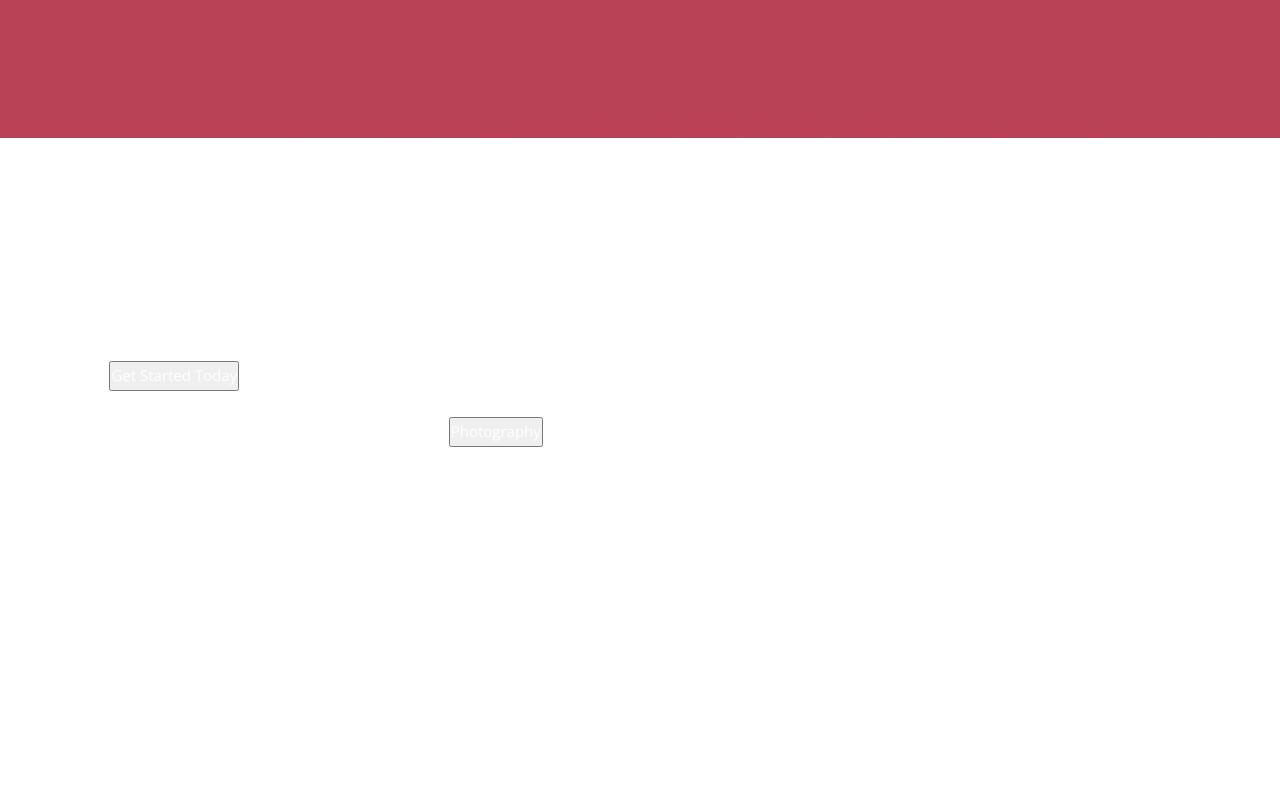
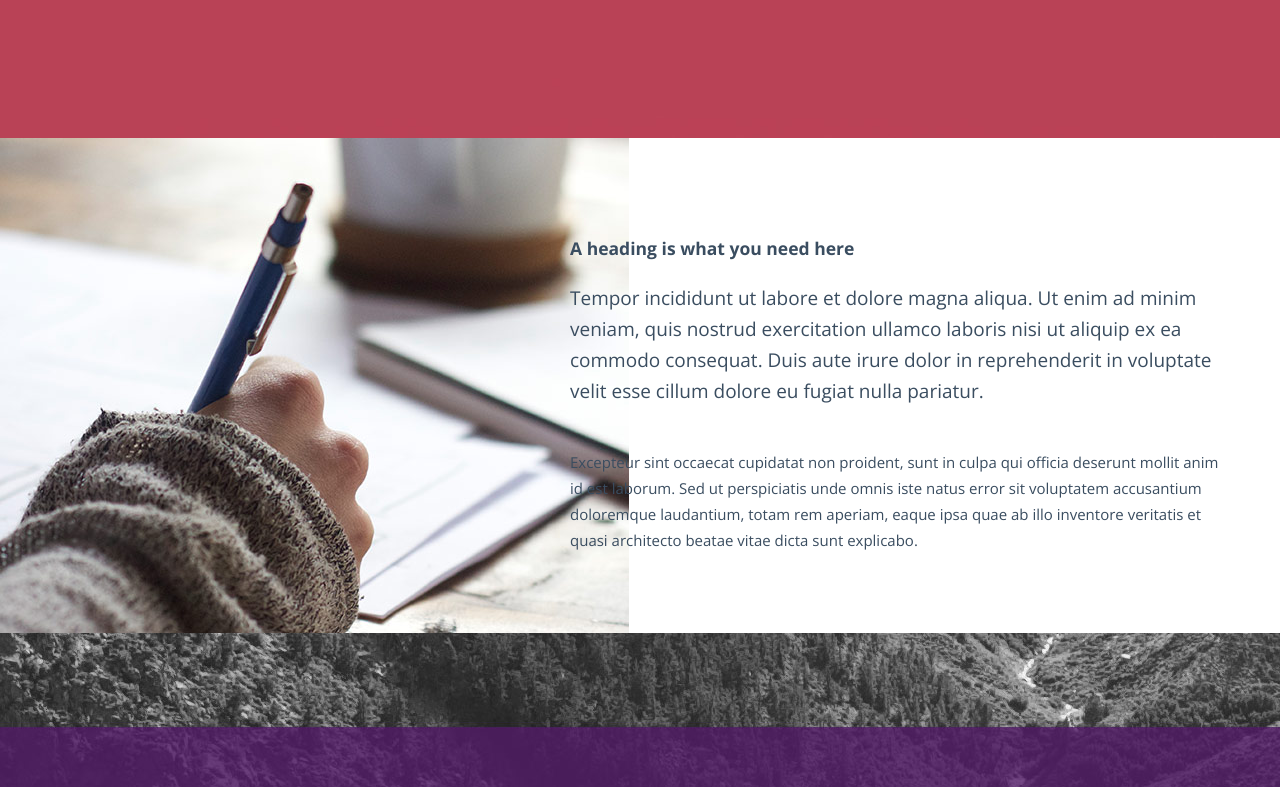
Before and after one commit to marcint87/pex, a website: page index.html in a window 1280 px wide. Shown: the part 1860-2647 px from the top of the page. Before the commit the page ends 2602 px from the top, so only its background shows below. Drawn offline with nearby package versions, Linux system fonts and the light colour scheme.

Commit message:
css styles for call to action section

```diff
--- a/index.html
+++ b/index.html
@@ -83,8 +83,8 @@
             </div>
         </section>
         <section class="text-section">
-            <div class="container">
-                <div class="wrapper">
+            <div class="container right">
+                <div class="text-section-wrapper">
                     <h3 class="text-section-heading">A heading is what you need here</h3>
                     <p class="text-section-text">Tempor incididunt ut labore et dolore magna aliqua. Ut enim ad minim veniam, quis nostrud exercitation ullamco laboris nisi ut aliquip ex ea commodo consequat. Duis aute irure dolor in reprehenderit in voluptate velit esse cillum dolore eu fugiat nulla pariatur. </p>
                     <p class="text-section-text-small">Excepteur sint occaecat cupidatat non proident, sunt in culpa qui officia deserunt mollit anim id est laborum. Sed ut perspiciatis unde omnis iste natus error sit voluptatem accusantium doloremque laudantium, totam rem aperiam, eaque ipsa quae ab illo inventore veritatis et quasi architecto beatae vitae dicta sunt explicabo.</p>
--- a/sass/main.scss
+++ b/sass/main.scss
@@ -14,6 +14,9 @@
 	margin: 0 auto;
 	display: flex;
 	justify-content: center;
+}
+.right {
+	justify-content: flex-end;
 }
 
 body {
@@ -148,6 +151,10 @@ body {
 	line-height: 1,41666667;
 }
 
+/* ==========================================================================
+   feature section
+   ========================================================================== */
+
 .feature {
 
 
@@ -182,10 +189,16 @@ body {
 
 }
 
+/* ==========================================================================
+   call-to-action section
+   ========================================================================== */
+
 .call-to-action {
 	background: url(../img/pink.jpg) no-repeat 0% 0%;
 
-	padding: 157px 0 194px;
+	// padding: 157px 0 194px;
+	padding: 157px 0 170px;
+
 }
 
 .text-block-wrapper {
@@ -218,7 +231,112 @@ body {
 	border: none;
 	border-radius: 10px;
 
+
 	background-color: #fff;
 	color: #d54c63
 
 }
+
+/* ==========================================================================
+   text section
+   ========================================================================== */
+
+
+.text-section {
+
+	display: flex;
+	justify-content: center;
+
+	background: #fff url(../img/hand.jpg) no-repeat 0% 0%;
+
+	padding-top: 95px;
+	// padding-bottom: 134px;
+	padding-bottom: 79px;
+
+	color: #3a4d60;
+}
+
+.text-section-wrapper {
+
+
+	width: 660px;
+}
+
+.text-section-heading {
+	font-weight: 700;
+
+	margin-bottom: 20px;
+}
+
+.text-section-text {
+	font-size: 19px;
+	line-height: 1.631578947368421;
+
+	margin-bottom: 43px;
+
+}
+
+.text-section-text-small {
+
+}
+
+/* ==========================================================================
+   call-to-action-2 section
+   ========================================================================== */
+
+.call-to-action-2 {
+
+	display: flex;
+	justify-content: center;
+
+	padding-top: 197px;
+	padding-bottom: 119px;
+	background: url(../img/image-stretch.jpg) no-repeat 0% 0%;
+}
+
+.text-block-wrapper-2 {
+
+	width: 740px	 ;
+
+	display: flex;
+	justify-content: center;
+	align-items: center;
+	flex-flow: column nowrap;
+
+}
+
+.call-to-action-heading-2 {
+	font: 300 40px/1.2 "Open Sans", Arial, sans-serif;
+
+	margin-bottom: 43px;
+
+}
+
+.call-to-action-text-2 {
+
+	margin-bottom: 34px;
+	color: #a87bb7;
+
+}
+
+.call-to-action-button-2 {
+
+	width: 280px;
+	height: 60px;
+
+
+	font: 700 18px/3.333333 "Open Sans", Arial, sans-serif;
+
+	border: none;
+	border-top: 1px solid #b87ce1;
+	border-radius: 10px;
+	box-shadow: 1px 1px 1px #b87ce1;
+
+	background-color: #8824cd;
+	color: #fff;
+
+}
+
+.call-to-action-text-small {
+
+}
```
Also changed, not shown: css/main.css, img/hand.jpg (added), img/image-stretch.jpg (added).
